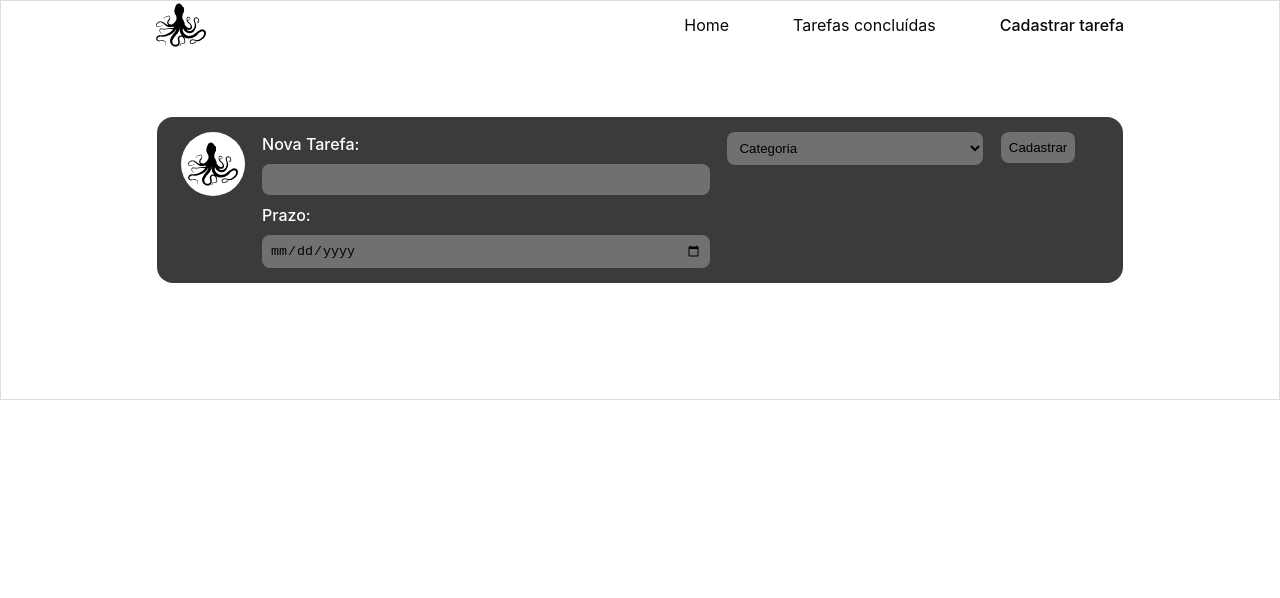
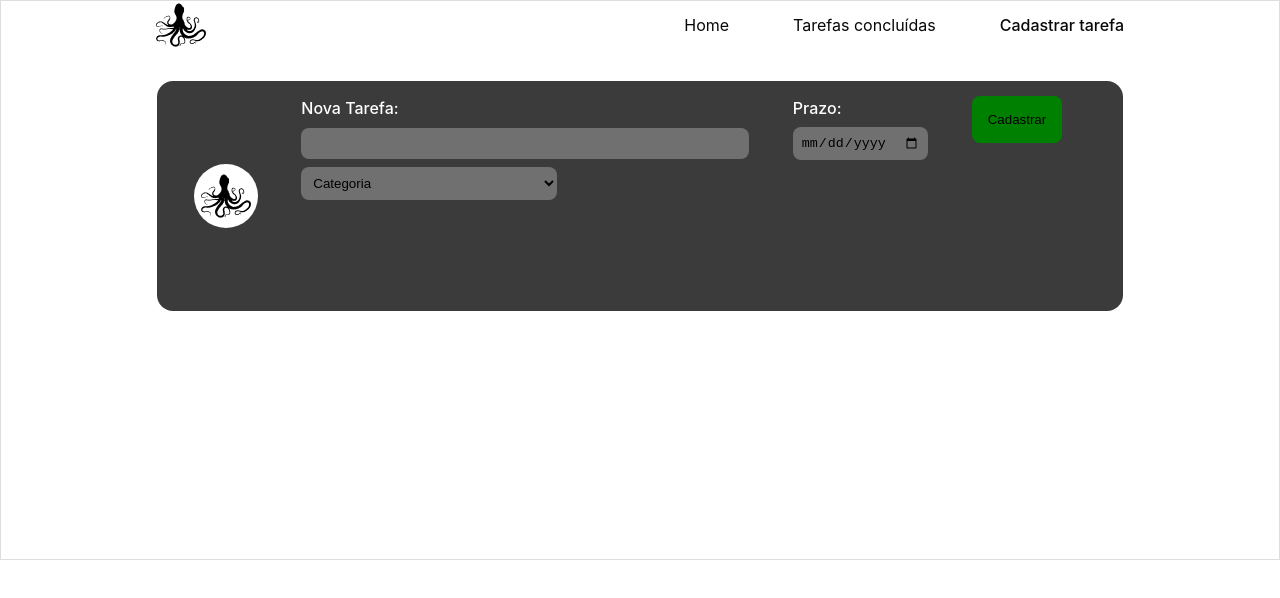
Before and after one commit to GuiBarbosa13/Octopus, a React (Vite) app: page / in a window 1280 px wide. Both pictures are taken after a click on the item "Cadastrar tarefa". Shown: the top 598 px of the page. Built offline with nearby package versions, Linux system fonts and the light colour scheme.

Commit message:
criando card das tarefas e página de início

```diff
--- a/src/Pages/Inicio/Inicio.module.scss
+++ b/src/Pages/Inicio/Inicio.module.scss
@@ -1,4 +1,18 @@
-main{
+$font-white: white;
+
+.main {
     margin-top: 50px;
-    color: white;
+    padding: 20px 156px;
+    color: $font-white;
+
+    h1 {
+        text-align: center;
+    }
+
+    &__cardTarefaContainer {
+        display: flex;
+        justify-content: space-around;
+        gap: 16px;
+        flex-wrap: wrap;
+    }
 }
--- a/src/Pages/Inicio/index.tsx
+++ b/src/Pages/Inicio/index.tsx
@@ -1,11 +1,13 @@
+import CardTarefa from '../../components/CardTarefa';
 import styles from './Inicio.module.scss'
 
 export default function Inicio() {
     return (
-        <main className={styles.main}>
-            <p>
-                Ola mundo
-            </p>
-        </main>
+        <section className={styles.main}>
+            <h1>Suas Tarefas Pendentes</h1>
+            <div className={styles.main__cardTarefaContainer}>
+                <CardTarefa/>
+            </div>
+        </section>
     );
 }
--- /dev/null
+++ b/src/components/Botao/Botao.module.scss
@@ -0,0 +1,7 @@
+.button {
+    border-radius: 8px;
+    border: none;
+    cursor: pointer;
+    background-color: transparent;
+    padding: 16px;
+}
--- /dev/null
+++ b/src/components/Botao/index.tsx
@@ -0,0 +1,14 @@
+import styles from './Botao.module.scss';
+
+interface Props{
+    background: string,
+    titulo: string,
+}
+
+export default function Botao({background, titulo}: Props){
+    return(
+        <button className={styles.button} style={{backgroundColor: background}}>
+            {titulo}
+        </button>
+    )
+}
--- /dev/null
+++ b/src/components/CardTarefa/CardTarefa.module.scss
@@ -0,0 +1,115 @@
+$black-font: black;
+$grey-background: rgba(199, 199, 199, 0.267);
+
+.cardTarefaContainer {
+    display: flex;
+    background-color: $grey-background;
+    border-radius: 8px;
+    justify-content: space-between;
+    padding: 0 16px 0 0;
+    gap: 16px;
+    flex: 1 1 30vw;
+
+    h2{
+        font-size: 24px;
+    }
+
+    h3{
+        font-size: 16px;
+    }
+
+    &__alerta {
+        display: block;
+        width: 15px;
+        border-radius: 8px 0 0 8px;
+        box-sizing: border-box;
+    }
+
+    &__iconeContainer {
+        display: flex;
+        align-items: center;
+
+        // &__img {
+        //     display: flex;
+        //     border-radius: 100%;
+        //     width: 5vw;
+        //     height: 5vw;
+        //     justify-content: center;
+        //     align-items: center;
+
+        //     img {
+        //         width: 2.5vw;
+        //     }
+        // }
+
+    }
+
+    &__botoes {
+        display: flex;
+        justify-content: space-around;
+        gap: 24px;
+        button{
+            background-color: transparent;
+            border: none;
+            cursor: pointer;
+        }
+    }
+
+    &__botaoToogle {
+        display: flex;
+        align-items: center;
+        &__toogle {
+            input {
+                display: none;
+            }
+
+            label {
+                position: relative;
+                display: block;
+                height: 28px;
+                width: 52px;
+                background-color: $grey-background;
+                border: 1px #a2e3e6 solid;
+                border-radius: 100px;
+                cursor: pointer;
+                transition: all 0.3s ease;
+            }
+
+            label::after {
+                position: absolute;
+                left: 1px;
+                top: 1px;
+                display: block;
+                width: 26px;
+                height: 26px;
+                border-radius: 100px;
+                background-color: #fff;
+                box-shadow: 0px 3px 3px rgba(0, 0, 0, 0.05);
+                content: '';
+                transition: all 0.3s ease;
+            }
+
+            label:active::after {
+                transform: scale(1.15, 0.85);
+            }
+
+            input:checked ~ label {
+                background-color: #4cda64;
+                border-color: #4cda64;
+            }
+
+            input:checked ~ label::after {
+                left: 25px;
+            }
+
+            input:disabled ~ label {
+                background-color: #d5d5d5;
+                pointer-events: none;
+            }
+
+            input:disabled ~ label::after {
+                background-color: rgba(255, 255, 255, 0.3);
+            }
+        }
+    }
+}
--- /dev/null
+++ b/src/components/CardTarefa/index.tsx
@@ -0,0 +1,56 @@
+// import LogoBlack from '../../assets/logos/Logo-black.svg';
+import IconEdit from '../../assets/icons/edit_24dp_E8EAED_FILL0_wght400_GRAD0_opsz24.svg';
+import IconDelete from '../../assets/icons/delete_24dp_992B15_FILL0_wght400_GRAD0_opsz24.svg';
+import styles from './CardTarefa.module.scss';
+
+export default function CardTarefa() {
+    return (
+        <div className={styles.cardTarefaContainer}>
+
+            <div className={styles.cardTarefaContainer__alerta} style={{ backgroundColor: 'green' }}>
+
+            </div>
+
+            {/* <div className={styles.cardTarefaContainer__iconeContainer}>
+
+                <div className={styles.cardTarefaContainer__iconeContainer__img}
+                    style={{ backgroundColor: 'green' }}>
+                    <img src={LogoBlack} alt="Logo Octopus" />
+                </div>
+
+            </div> */}
+
+            <div className={styles.cardTarefaContainer__descricao}>
+
+                <h2 className={styles.cardTarefaContainer__descricao__titulo}>
+                    Pagar boleto Enel valor R$ 125,78
+                </h2>
+
+                <h3 className={styles.cardTarefaContainer__descricao__categoria}>
+                    Finanças
+                </h3>
+
+                <h3 className={styles.cardTarefaContainer__descricao__prazo}>
+                    Prazo: 15/04/2024
+                </h3>
+
+            </div>
+
+            <div className={styles.cardTarefaContainer__botoes}>
+                <button>
+                    <img src={IconEdit} alt='botão de editar'/>
+                </button>
+                <button>
+                    <img src={IconDelete} alt='botão de deletar'/>
+                </button>
+            </div>
+
+            <div className={styles.cardTarefaContainer__botaoToogle}>
+                <div className={styles.cardTarefaContainer__botaoToogle__toogle}>
+                    <input type="checkbox" id="toggleCheckbox" />
+                    <label htmlFor="toggleCheckbox"></label>
+                </div>
+            </div>
+        </div>
+    );
+}
--- a/src/components/FormTarefa/FormTarefa.module.scss
+++ b/src/components/FormTarefa/FormTarefa.module.scss
@@ -1,6 +1,7 @@
 $grey: rgb(59, 59, 59);
 $white-grey: rgb(112, 112, 112);
 $white: white;
+$green-button: rgb(10, 104, 10);
 
 .containerTarefa{
     display: flex;
@@ -24,6 +25,7 @@ $white: white;
             display: flex;
             flex-basis: auto;
             align-items: center;
+            height: 25vh;
 
             &__img{
                 border-radius: 100%;
@@ -40,6 +42,16 @@ $white: white;
             gap: 8px;
             flex-direction: column;
             width: 35vw;
+
+            select{
+                width: 100%;
+            }
+        }
+
+        &__inputPrazo{
+            display: flex;
+            flex-direction: column;
+            gap: 7px;
         }
 
         label{
@@ -60,10 +72,5 @@ $white: white;
             align-items: end;
             width: 20vw;
         }
-
-        button{
-            @extend input;
-            cursor: pointer;
-        }
     }
 }
--- a/src/components/FormTarefa/index.tsx
+++ b/src/components/FormTarefa/index.tsx
@@ -1,5 +1,6 @@
 import styles from './FormTarefa.module.scss';
 import LogoBlack from '../../assets/logos/Logo-black.svg';
+import Botao from '../Botao';
 export default function FormTarefa() {
     return (
         <div className={styles.containerTarefa}>
@@ -14,21 +15,20 @@ export default function FormTarefa() {
                 <div className={styles.containerTarefa__form__inputTexto}>
                     <label>Nova Tarefa:</label>
                     <input type="text" />
-                    <div className={styles.containerTarefa__form__inputTexto}>
-                        <label>Prazo:</label>
-                        <input type='date'></input>
-                    </div>
-                </div>
 
-
-                <div>
                     <select>
                         <option disabled selected>Categoria</option>
                         <option value={'Finanças'}>Finanças</option>
                     </select>
                 </div>
 
-                <button type='submit'>Cadastrar</button>
+
+                <div className={styles.containerTarefa__form__inputPrazo}>
+                    <label>Prazo:</label>
+                    <input type='date'></input>
+                </div>
+
+                <Botao background='green' titulo='Cadastrar'/>
             </form>
             <div className={styles.formTarefa__overlay}></div>
         </div>
--- a/src/components/header/header.module.scss
+++ b/src/components/header/header.module.scss
@@ -13,6 +13,7 @@ $font-black: rgb(8, 8, 8);
     top: 0;
     width: 100%;
     max-height: 50px;
+    z-index: 4;
 
     nav {
         display: flex;
@@ -48,7 +49,7 @@ $font-black: rgb(8, 8, 8);
                     top: 0px;
                     left: 0;
                     min-width: 100%;
-                    min-height: 50vh;
+                    min-height: 70vh;
                     background-color: $background-absolute-white;
                     box-sizing: border-box;
                     border: 1px solid #ddd;
@@ -62,11 +63,11 @@ $font-black: rgb(8, 8, 8);
 
                 &:hover .header__formTarefa{
                     display: flex;
-                    align-items: center;
+                    align-items: start;
                     justify-content: center;
                     width: 100%;
                     cursor: auto;
-                    padding: 0 156px;
+                    padding: 80px 156px;
                 }
             }
         }
--- a/src/index.css
+++ b/src/index.css
@@ -27,7 +27,7 @@ body {
 }
 
 h1 {
-  font-size: 3.2em;
+  font-size: 2em;
   line-height: 1.1;
 }
 
```
Also changed, not shown: src/assets/icons/delete_24dp_992B15_FILL0_wght400_GRAD0_opsz24.svg (added), src/assets/icons/edit_24dp_E8EAED_FILL0_wght400_GRAD0_opsz24.svg (added).
